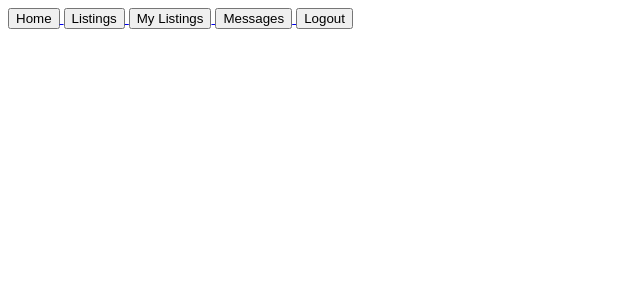
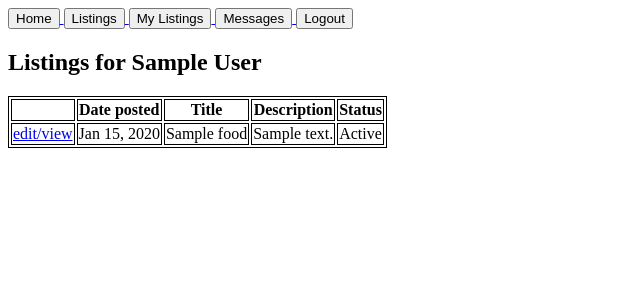
Before and after one commit to akvanhar/HB-FinalProject, a Flask app: page /mylistings in a window 1280 px wide. Shown: the top 300 px of the page, without its empty margins (0-640 px from the left). Run offline with Flask 2, Linux system fonts and the light colour scheme; the visitor is signed in with stand-in values (Sample User, id 1); tables that the repository leaves empty hold one stand-in row (values such as "Sample post"); some libraries are stand-ins or nearby versions.

Commit message:
creating editing template

```diff
--- a/model.py
+++ b/model.py
@@ -69,7 +69,10 @@ class Food(db.Model):
 	allergen_id = db.Column(db.Integer, db.ForeignKey('allergens.allergen_id'), nullable=False)
 	user_id = db.Column(db.Integer, db.ForeignKey('users.user_id'), nullable=False)
 	post_date = db.Column(db.DateTime, nullable=False, default=datetime.now)
+	active = db.Column(db.Boolean, nullable=False, default=1) #1 indicates that the item is active
 
+	allergen = db.relationship("Allergen",
+								backref=db.backref("foods", order_by=food_id))
 	user = db.relationship("User",
 						   backref=db.backref("foods", order_by=food_id))
 
@@ -213,3 +216,6 @@ if __name__ == "__main__":
 	from server import app
 	connect_to_db(app)
 	print "Connected to DB."
+
+	# create all tables on running this file.
+	db.create_all()
--- a/seed.py
+++ b/seed.py
@@ -39,6 +39,6 @@ def load_messages():
 if __name__ == "__main__":
     connect_to_db(app)
 
-    load_users()
-    # load_listings()
+    # load_users()
+    load_listings()
     # load_messages()
--- a/server.py
+++ b/server.py
@@ -210,8 +210,44 @@ def user_listings():
 		#show user's listings.
 		user_id = session['user_id']
 		user_listings = Food.query.filter_by(user_id=user_id).all()
+		user = User.query.get(user_id)
 
-		return render_template('mylistings.html', user_listings=user_listings)
+		return render_template('mylistings.html', user_listings=user_listings, user=user)
+
+@app.route('/listings/edit/<int:food_id>')
+def edit_food(food_id):
+	"""Display information about a specific food listing and allows the user to edit it."""
+
+	if 'user_id' not in session:
+		#user must be logged in to edit listings
+		flash('Please login to edit your listings')
+		return redirect('/login')
+	else:
+		#show user listing and allow them to make changes.
+		food_listing = Food.query.get(food_id)
+		allergen = Allergen.query.get(food_listing.allergen_id)
+
+		#Creates a list of the allergens in the listed food
+		allergens = []
+		if allergen.eggs == 1:
+			allergens.append('Eggs')
+		if allergen.dairy == 1:
+			allergens.append('Dairy')
+		if allergen.peanuts == 1:
+			allergens.append('Peanuts')
+		if allergen.soy == 1:
+			allergens.append('Soy')
+		if allergen.treenuts == 1:
+			allergens.append('Treenuts')
+		if allergen.fish == 1:
+			allergens.append('Fish')
+		if allergen.shellfish == 1:
+			allergens.append('Shellfish')
+
+		#if there are no allergens, say so.
+		if allergens == []:
+			allergens.append('None')
+		return render_template('editfood.html', food_listing=food_listing, allergens=allergens)
 
 @app.route('/messages')
 def messages():
--- a/templates/mylistings.html
+++ b/templates/mylistings.html
@@ -1,4 +1,34 @@
 {% extends 'base.html' %}
 {% block content %}
 
+<h2>Listings for {{ user.fname }} {{ user.lname }}</h2>
+<table>
+	<thead>
+		<tr>
+			<th></th>
+			<th>Date posted</th>
+			<th>Title</th>
+			<th>Description</th>
+			<th>Status</th>
+		</tr>
+	</thead>
+	<tbody>
+		{% for food in user_listings %}
+			<tr>
+				<td>
+					<a href="/listings/edit/{{food.food_id}}">edit/view</a>
+				</td>
+				<td>{{ food.post_date.strftime("%b %d, %Y") }}</td>
+				<td>{{ food.title }}</td>
+				<td>{{ food.description }}</td>
+				{% if food.active == 1 %}
+					<td>Active</td>
+				{% else %}
+					<td>Not active</td>
+				{% endif %}
+			</tr>
+		{% endfor %}
+	</tbody>
+</table>
+
 {% endblock %}
```
Also changed, not shown: templates/editfood.html (added, +20 -0 lines).
